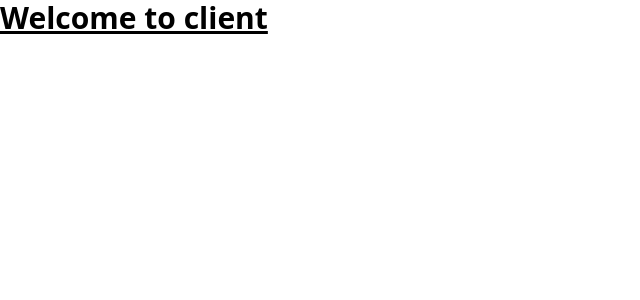
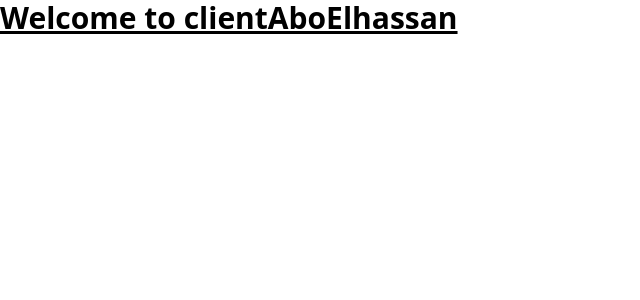
Before and after one commit to AboElhassan-Developer/SkiShop-Project-Client, an Angular app: page / in a window 1280 px wide. Shown: the top 300 px of the page, without its empty margins (0-640 px from the left). Built offline with nearby package versions, Linux system fonts and the light colour scheme.

Commit message:
updategit

```diff
--- a/src/app/app.component.html
+++ b/src/app/app.component.html
@@ -1 +1 @@
-<h2 class="text-3xl font-bold underline">Welcome to {{title}}</h2>
+<h2 class="text-3xl font-bold underline">Welcome to {{title}}AboElhassan</h2>
```
